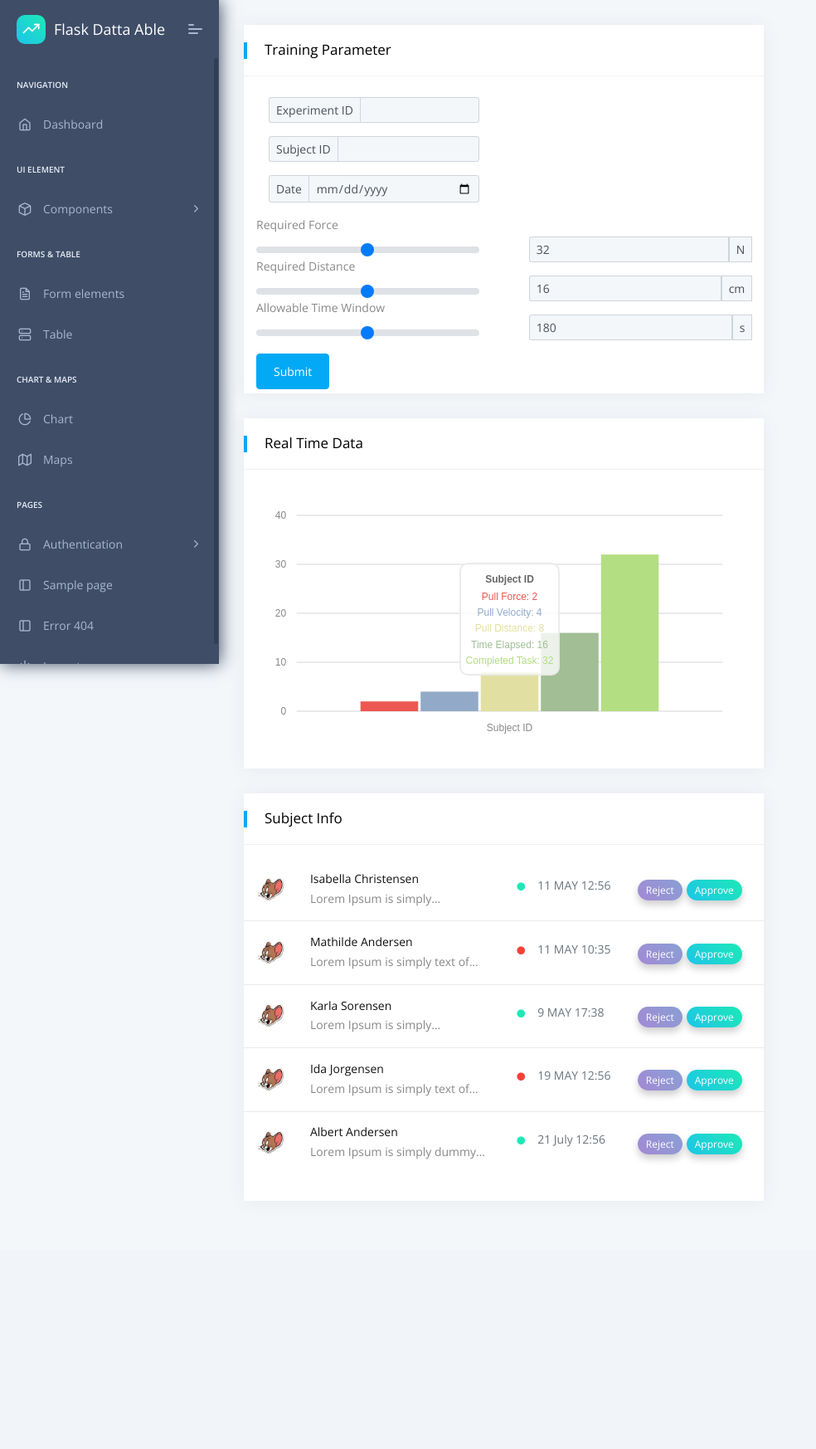
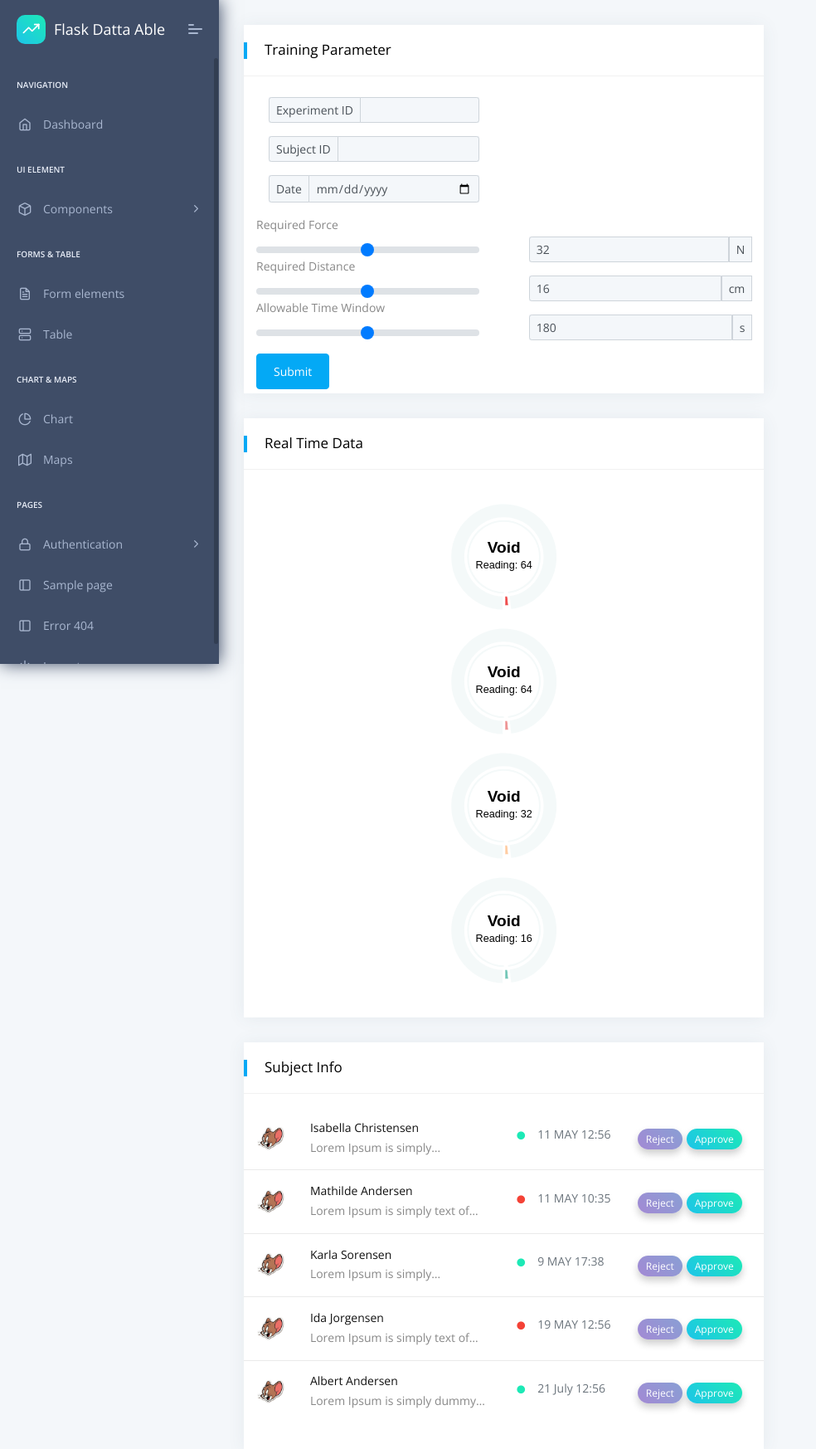
Before and after one commit to LyonLee190/StringPullingMonitorLite, a Flask app: page /index in a window 1280 px wide. Shown: the top 1746 px of the page at 83% size, without its empty margins (0-984 px from the left). Before the commit the page ends 1447 px from the top, so only its background shows below. Run offline with Flask 2, Linux system fonts and the light colour scheme; a map, chart or similar area stays blank; some libraries are stand-ins or nearby versions.

Commit message:
Able to communicate real-time data from server to web page

```diff
--- a/app/base/routes.py
+++ b/app/base/routes.py
@@ -41,10 +41,13 @@
         print("Force: %.2f, distance: %.2f, time_window: %.2f" % (force, distance, time_window))
     return render_template('index.html')
 
-@blueprint.route('/data_retrieve', methods=['GET'])
-def data_retrieve():
-
-    return jsonify(result=random.randint(0, 100))
+@blueprint.route('/update', methods=["GET", "POST"])
+def load_ajax():
+    if request.method == 'POST':
+        return jsonify(force_val=random.randint(0, 64),
+                       velocity_val=random.randint(0, 64),
+                       distance_val=random.randint(0, 32),
+                       tasks_val=random.randint(0, 16))
 
 ## Login & Registration
 
--- a/app/base/static/assets/js/pages/bar-charts.js
+++ /dev/null
@@ -1,45 +0,0 @@
-'use strict';
-$(document).ready(function() {
-//    setTimeout(function() {
-    // [ bar-simple ] chart start
-    var barChart = Morris.Bar({
-        element: 'morris-bar-chart',
-        data: [{
-                y: 'Subject ID',
-                a: 2,
-                b: 4,
-                c: 8,
-                d: 16,
-                e: 32
-            }
-        ],
-        xkey: 'y',
-        barSizeRatio: 0.70,
-        barGap: 3,
-        resize: true,
-        responsive:true,
-        ykeys: ['a', 'b', 'c', 'd', 'e'],
-        labels: ['Pull Force', 'Pull Velocity', 'Pull Distance', 'Time Elapsed' ,'Completed Task'],
-        barColors: ["#ED5752", "#92AAC7", "#E2DFA2", "#A1BE95", "#B3DE81"]
-    });
-    // [ bar-simple ] chart end
-//        }, 700);
-
-//    var interval_id = setInterval(update_values, 1000);
-//    var result;
-//    function update_values() {
-//        $.getJSON($SCRIPT_ROOT + '/data_retrieve',
-//        function(data) {result = data;})
-//    }
-        setInterval(function() {
-//                var result;
-//                $.getJSON($SCRIPT_ROOT + '/data_retrieve',
-//                function(data) {
-//                    result = data;
-//                }));
-//
-//                barChart.data[0].y[0] = result;
-//                barChart.data[0].y[3] += 1;
-                barChart.update();
-        }, 1000);
-});
--- /dev/null
+++ b/app/base/static/assets/js/pages/donut-chart.js
@@ -0,0 +1,75 @@
+'use strict';
+$(document).ready(function() {
+    var PULL_FORCE_MAX = 64;
+    var pull_force = [{ label: "Pull Force", value: 0 }, { label: "Void", value: PULL_FORCE_MAX }];
+    var PULL_VELOCITY_MAX = 64;
+    var pull_velocity = [{ label: "Pull Velocity", value: 0 }, { label: "Void", value: PULL_VELOCITY_MAX }];
+    var PULL_DISTANCE_MAX = 32;
+    var pull_distance = [{ label: "Pull Distance", value: 0 }, { label: "Void", value: PULL_DISTANCE_MAX }];
+    var TASKS_MAX = 16;
+    var tasksN = [{ label: "Completed Tasks", value: 0 }, { label: "Void", value: TASKS_MAX }];
+
+    var pull_force_donut = Morris.Donut({
+        element: 'force-chart',
+        data: pull_force,
+        colors: ['#ef4f4f', '#f4f9f9'],
+        resize: true,
+        dataLabels: true,
+        formatter: function (x) { return "Reading: " + x }
+    });
+    var pull_velocity_donut = Morris.Donut({
+        element: 'velocity-chart',
+        data: pull_velocity,
+        colors: ['#ee9595', '#f4f9f9'],
+        resize: true,
+        dataLabels: true,
+        formatter: function (x) { return "Reading: " + x }
+    });
+    var pull_distance_donut = Morris.Donut({
+        element: 'distance-chart',
+        data: pull_distance,
+        colors: ['#ffcda3', '#f4f9f9'],
+        resize: true,
+        dataLabels: true,
+        formatter: function (x) { return "Reading: " + x }
+    });
+    var tasksN_donut = Morris.Donut({
+        element: 'n-tasks-chart',
+        data: tasksN,
+        colors: ['#74c7b8', '#f4f9f9'],
+        resize: true,
+        dataLabels: true,
+        formatter: function (x) { return "Reading: " + x }
+    });
+
+    setInterval(function() {
+//        alert("Hi there, Ajax");
+        $.ajax({
+            type: "POST",
+            url: "/update",
+            dataType: "json",
+            success: function(data) {
+                pull_force[0].value = data.force_val;
+                pull_force[1].value = PULL_FORCE_MAX - data.force_val;
+                pull_force_donut.setData(pull_force);
+                pull_force_donut.select(0);
+
+                pull_velocity[0].value = data.velocity_val;
+                pull_velocity[1].value = PULL_VELOCITY_MAX - data.velocity_val;
+                pull_velocity_donut.setData(pull_velocity);
+                pull_velocity_donut.select(0);
+
+                pull_distance[0].value = data.distance_val;
+                pull_distance[1].value = PULL_DISTANCE_MAX - data.distance_val;
+                pull_distance_donut.setData(pull_distance);
+                pull_distance_donut.select(0);
+
+                tasksN[0].value = data.tasks_val;
+                tasksN[1].value = PULL_DISTANCE_MAX - data.tasks_val;
+                tasksN_donut.setData(tasksN);
+                tasksN_donut.select(0);
+            }
+        });
+//        alert("Sayonara, Ajax");
+    }, 3000);
+});
--- a/app/home/templates/index.html
+++ b/app/home/templates/index.html
@@ -127,7 +127,10 @@
                                     <h5>Real Time Data</h5>
                                 </div>
                                 <div class="card-block">
-                                    <div id="morris-bar-chart" style="height:300px"></div>
+                                    <div id="force-chart" style="height:150px"></div>
+                                    <div id="velocity-chart" style="height:150px"></div>
+                                    <div id="distance-chart" style="height:150px"></div>
+                                    <div id="n-tasks-chart" style="height:150px"></div>
                                 </div>
                             </div>
                         </div>
@@ -217,5 +220,5 @@
 {% block javascripts %}
     <script src="/static/assets/plugins/chart-morris/js/raphael.min.js"></script>
     <script src="/static/assets/plugins/chart-morris/js/morris.min.js"></script>
-    <script src="/static/assets/js/pages/bar-charts.js"></script>
+    <script src="/static/assets/js/pages/donut-chart.js"></script>
 {% endblock javascripts %}
```
